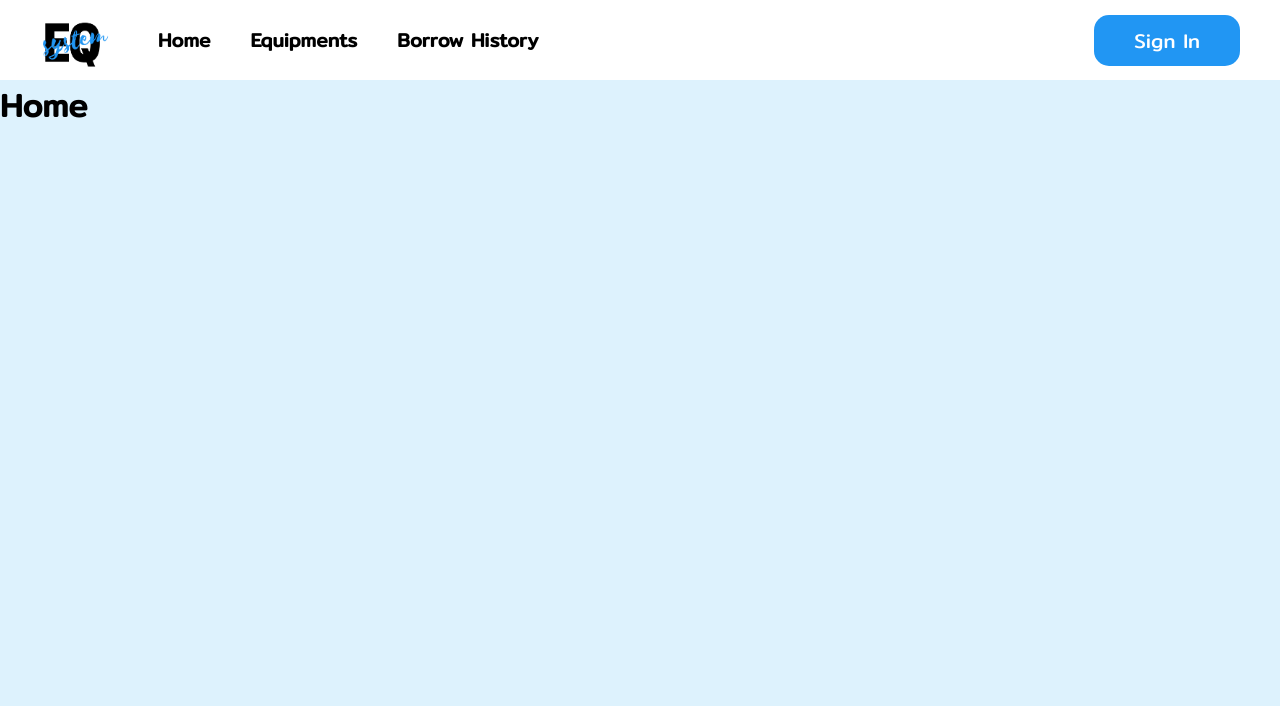
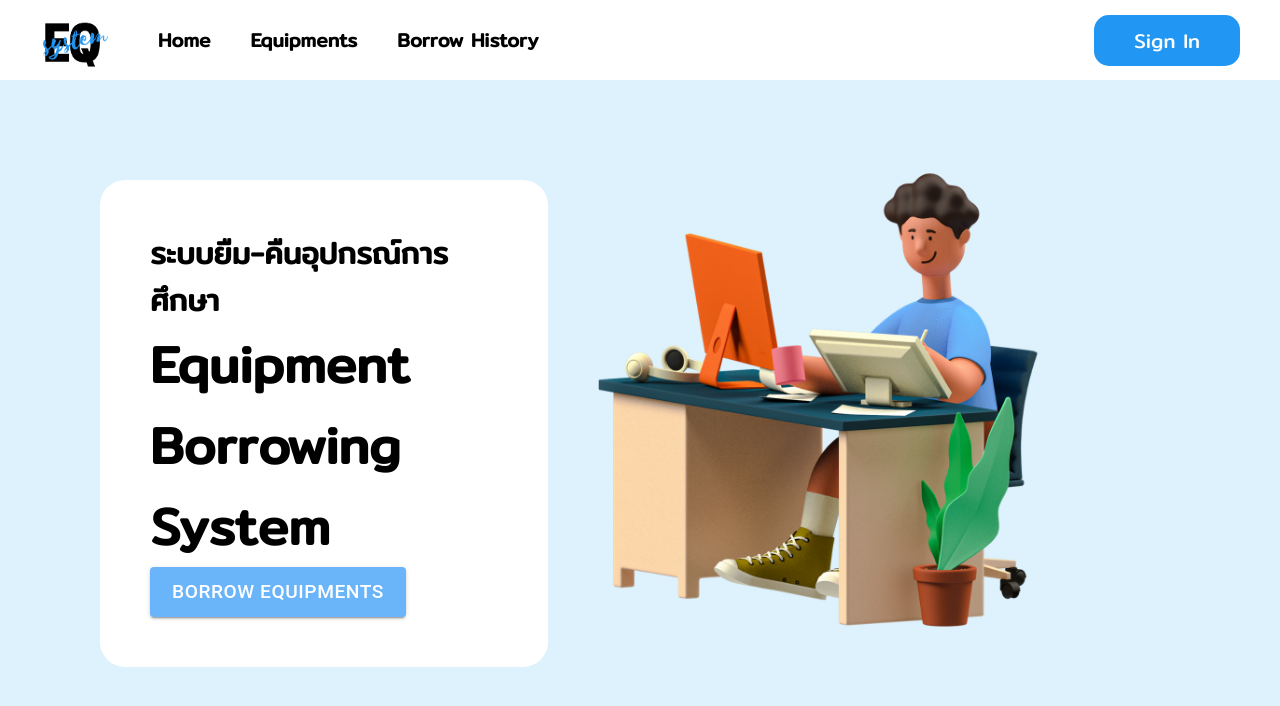
Before and after one commit to it62070040/Equipment-Borrowing-System, a React (Create React App) app in the folder equipment_borrowing_system/front-end/: page / in a window 1280 px wide. Shown: the top 706 px of the page. Built offline with nearby package versions, Linux system fonts and the light colour scheme.

Commit message:
feature: add backgroun, component, button

```diff
--- a/equipment_borrowing_system/front-end/package.json
+++ b/equipment_borrowing_system/front-end/package.json
@@ -3,9 +3,12 @@
   "version": "0.1.0",
   "private": true,
   "dependencies": {
+    "@emotion/react": "^11.9.0",
+    "@emotion/styled": "^11.8.1",
     "@fortawesome/fontawesome-svg-core": "^6.1.1",
     "@fortawesome/free-solid-svg-icons": "^6.1.1",
     "@fortawesome/react-fontawesome": "^0.1.18",
+    "@mui/material": "^5.6.0",
     "@testing-library/jest-dom": "^5.16.3",
     "@testing-library/react": "^12.1.4",
     "@testing-library/user-event": "^13.5.0",
--- a/equipment_borrowing_system/front-end/src/pages/Home/Home.css
+++ b/equipment_borrowing_system/front-end/src/pages/Home/Home.css
@@ -0,0 +1,7 @@
+body{
+    background-Image: url(./../../assets/Home_background.png);
+    background-position: center;
+    background-repeat: no-repeat;
+    background-attachment: fixed;
+    background-size: 70%;
+}
--- a/equipment_borrowing_system/front-end/src/pages/Home/Home.js
+++ b/equipment_borrowing_system/front-end/src/pages/Home/Home.js
@@ -1,11 +1,17 @@
 import React from 'react'
+import { ReactDOM } from 'react-dom';
+import Button from '@mui/material/Button';
 import './Home.css'
 
 function Home() {
     return (
         <div className="home">
-            <div className="home-container">
-                <h1>Home</h1>
+            <div className="home-container" style={{backgroundColor: "white", margin: "100px", width: "35%", position: "relative", padding: "50px", fontSize: "2vw", borderRadius: "25px"}}>
+                <h3>ระบบยืม-คืนอุปกรณ์การศึกษา</h3>
+                <h1>Equipment</h1>
+                <h1>Borrowing</h1>
+                <h1>System</h1>
+                <Button variant="contained" size="large" style={{backgroundColor: "#6AB4FA", fontSize: "1.5vw"}}>Borrow Equipments</Button>
             </div>
         </div>
     )
```
Also changed, not shown: equipment_borrowing_system/front-end/src/assets/Home_background.png (added), 1 other file (tests, documents, lock files or other folders).
